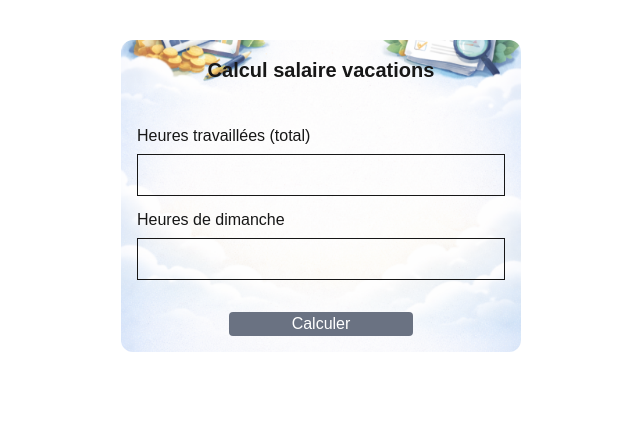
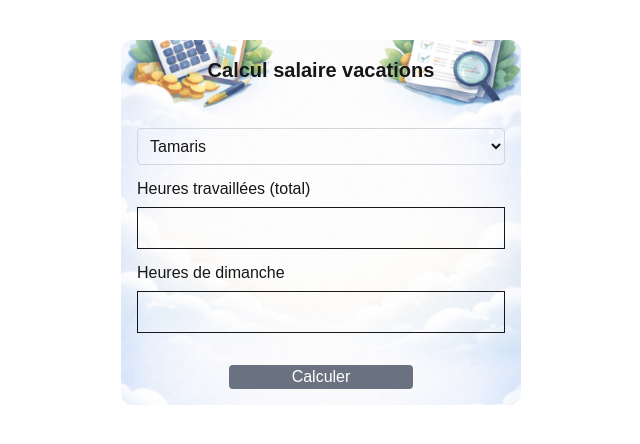
Before and after one commit to laetitia-piat/salaire-front, a Next.js app: page / in a window 1280 px wide. Shown: the top 444 px of the page, without its empty margins (319-959 px from the left). Built offline with nearby package versions, Linux system fonts and the light colour scheme.

Commit message:
add select for type

```diff
--- a/app/page.tsx
+++ b/app/page.tsx
@@ -9,6 +9,7 @@ type Result = {
   majoration_dimanche: number;
   salaire_net: number;
   salaire_brut: number;
+  type: string;
 };
 
 export default function Home() {
@@ -17,6 +18,7 @@ export default function Home() {
   const [result, setResult] = useState<Result | null>(null);
   const [error, setError] = useState<string | null>(null);
   const [loading, setLoading] = useState(false);
+  const [type, setType] = useState("");
 
   async function onCalculate() {
     setError(null);
@@ -63,6 +65,15 @@ export default function Home() {
       </h1>
 
       <div style={{ display: "grid", gap: 12, marginTop: 16 }}>
+        <select
+          value={type}
+          onChange={(e) => setType(e.target.value)}
+          className="mt-1 w-full rounded border border-gray-300 p-2"
+        >
+          <option value="Tamaris">Tamaris</option>
+          <option value="HPEL">HPEL</option>
+          <option value="Diabeto">Diabeto</option>
+        </select>
         <label>
           Heures travaillées (total)
           <input
```
